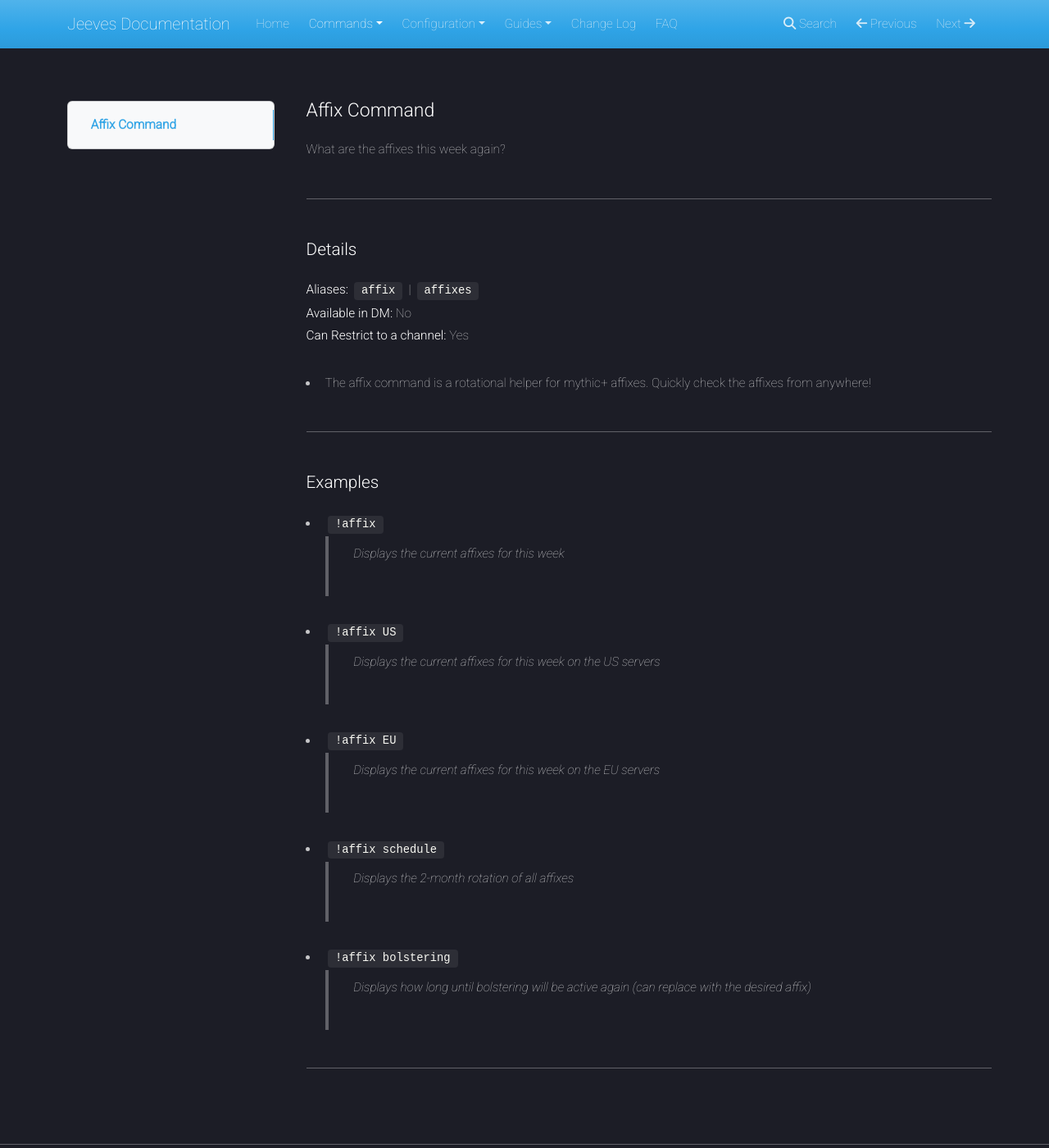
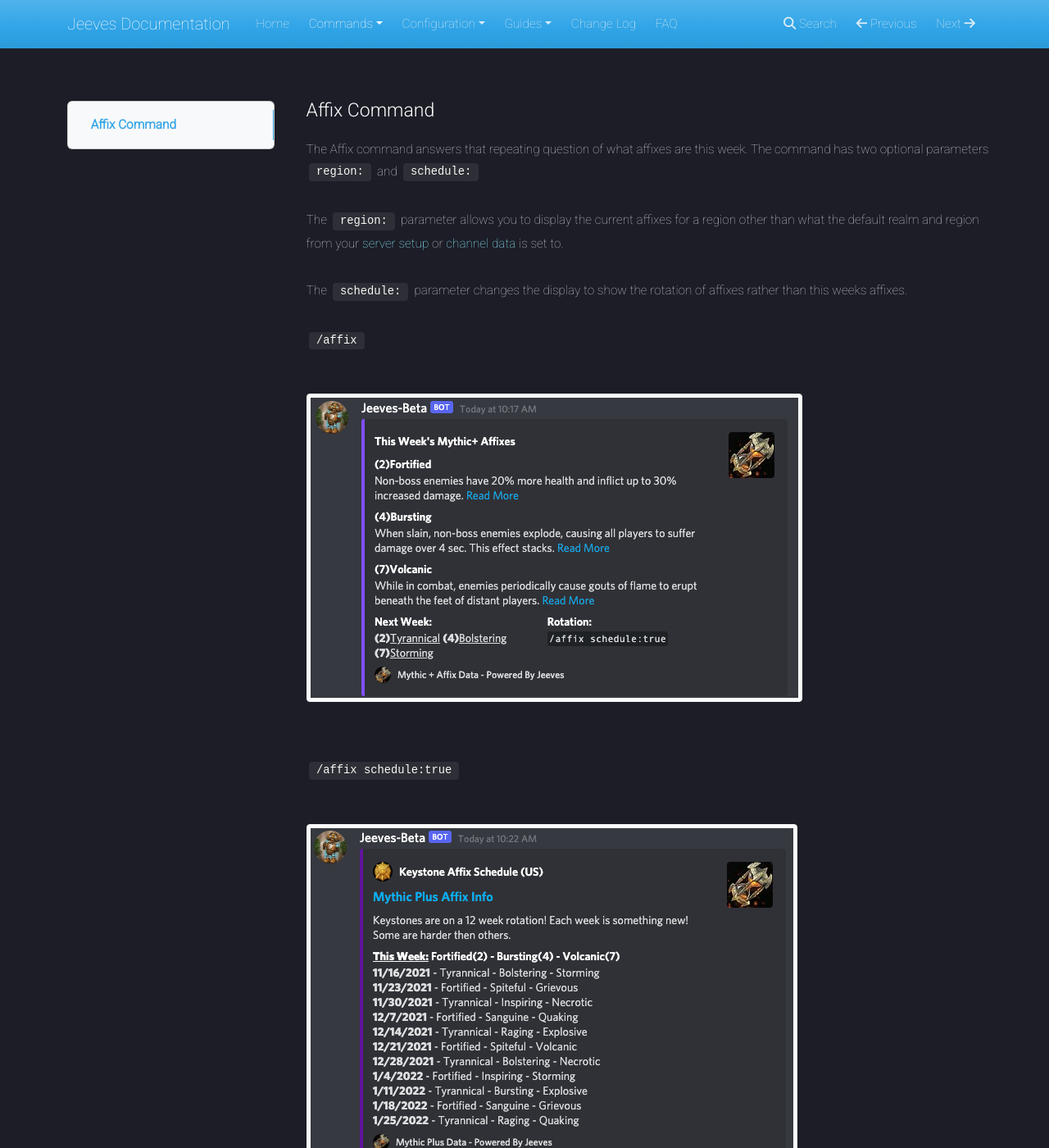
Before and after one commit to TeamJeeves/Jeeves-Bot-Documentation, an MkDocs documentation site: the page built from docs/commands/world info/affix.md, in a window 1280 px wide and 1400 px high. Shown: the whole window at 82% size. Built offline with MkDocs 1.6.1, drawn with Linux system fonts in a browser that asks for light colours; nearby versions of some CDN libraries.

Commit message:
Affix command update

```diff
--- a/docs/commands/world info/affix.md
+++ b/docs/commands/world info/affix.md
@@ -1,26 +1,16 @@
 # Affix Command
-What are the affixes this week again?
 
+The Affix command answers that repeating question of what affixes are this week. The command has two optional parameters `region:` and `schedule:`
+
+The `region:` parameter allows you to display the current affixes for a region other than what the default realm and region from your [server setup](../../configuration/setup.md) or [channel data](../../guides/Channel-Data.md) is set to.
+
+The `schedule:` parameter changes the display to show the rotation of affixes rather than this weeks affixes.
+
+`/affix`
+
+![Affix example](../../img/affix.png)
+
+`/affix schedule:true`
+
+![Affix Schedule Example](../../img/affix-schedule.png)
 ***
-### Details
-
-**Aliases:** `affix` | `affixes`
-**Available in DM:** No
-**Can Restrict to a channel:** Yes
-
-* The affix command is a rotational helper for mythic+ affixes. Quickly check the affixes from anywhere!
-
-***
-### Examples
-
-* `!affix`
-  > Displays the current affixes for this week
-* `!affix US`
-  > Displays the current affixes for this week on the US servers
-* `!affix EU`
-  > Displays the current affixes for this week on the EU servers
-* `!affix schedule`
-  > Displays the 2-month rotation of all affixes
-* `!affix bolstering`
-  > Displays how long until bolstering will be active again (can replace with the desired affix)
-***
```
Also changed, not shown: docs/img/affix-schedule.png (added), docs/img/affix.png (added).
